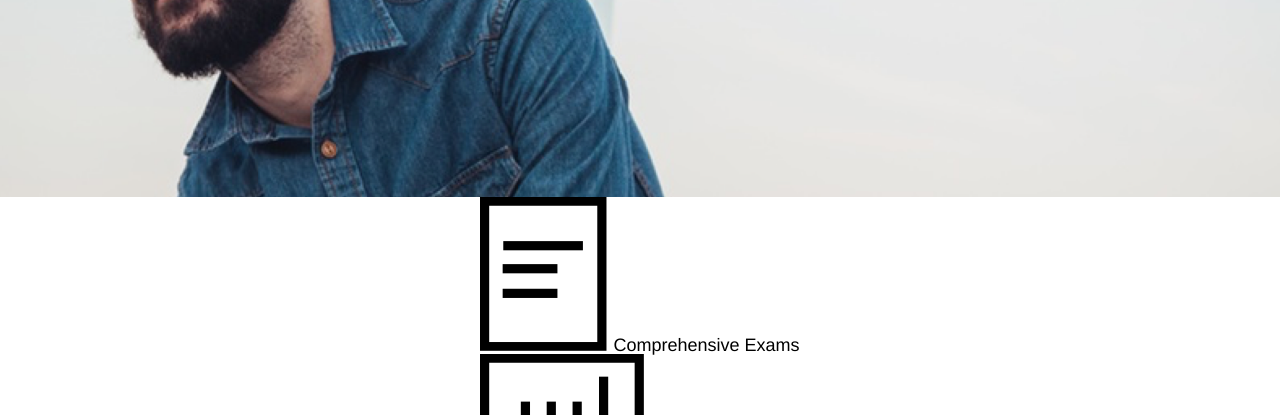
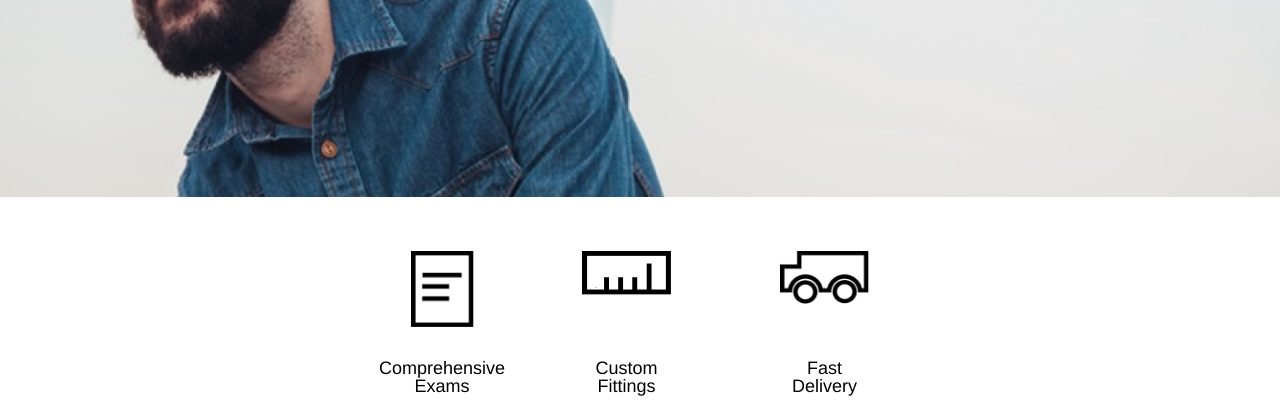
Before and after one commit to mrnbanzon/TortoiseshellOptics, a plain HTML site: page index.html in a window 1280 px wide. Shown: the part 361-776 px from the top of the page. Drawn offline with Linux system fonts and the light colour scheme.

Commit message:
Styled services div.

```diff
--- a/resources/css/style.css
+++ b/resources/css/style.css
@@ -66,3 +66,32 @@ body {
 }
 
 /* SERVICES styling */
+.services {
+  margin: auto;
+  display: flex;
+  justify-content: space-between;
+  align-items: center;
+}
+
+.services div {
+  height: 8rem;
+  max-width: 5rem;
+  margin: 3rem 3rem;
+  display: flex;
+  flex-direction: column;
+  justify-content: space-between;
+  align-items: center;
+  text-align: center;
+}
+
+.services .exams {
+  max-width: 3.5rem;
+}
+
+.services img {
+  max-width: 100%;
+  height: auto;
+  display: block;
+}
+
+/* INFO styling */
```
